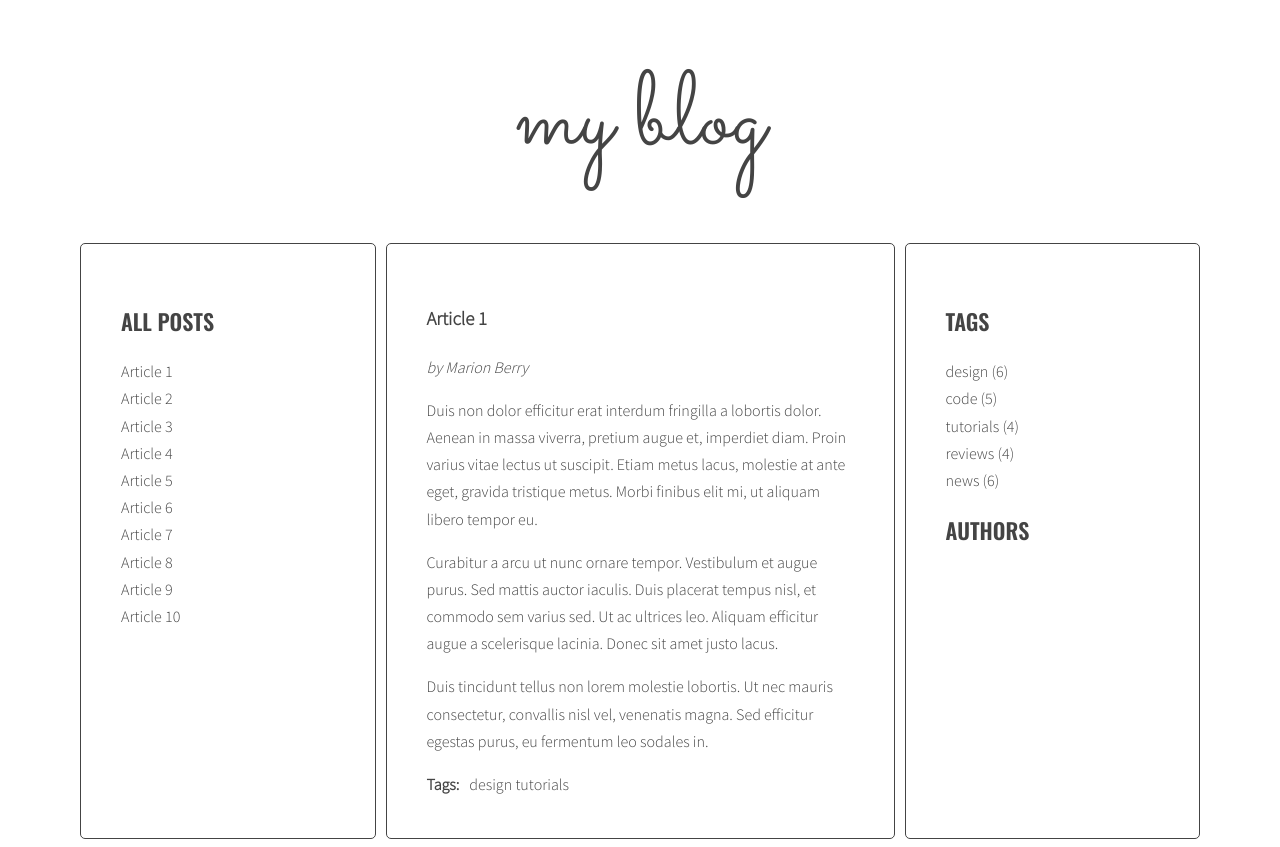
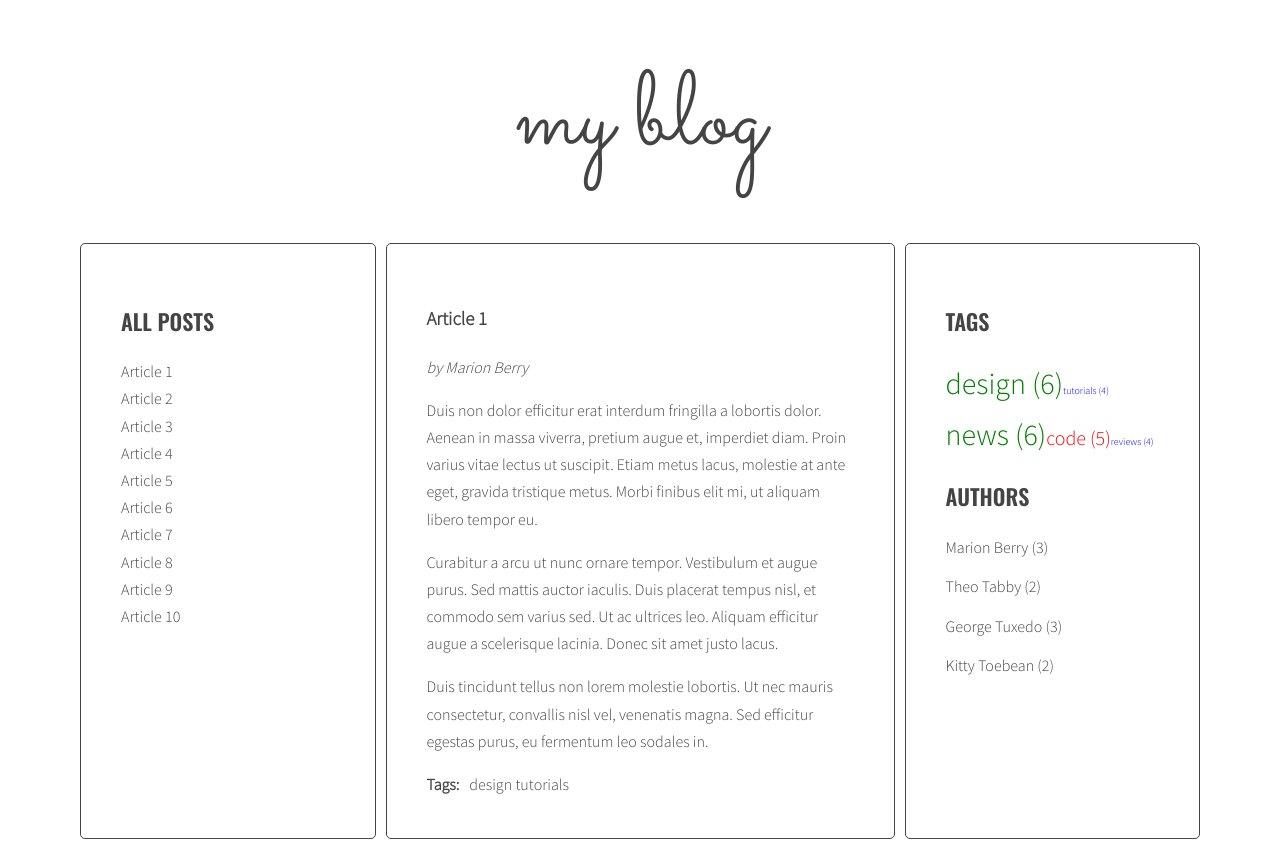
Before and after one commit to BajekM/javascript-blog, a website: page index.html in a window 1280 px wide. Drawn offline with nearby package versions, Linux system fonts and the light colour scheme.

Commit message:
Authors list

```diff
--- a/index.html
+++ b/index.html
@@ -51,7 +51,7 @@
                   </ul>
                 </div>
               </article>
-              <article class="post" id="article-3" data-tags="news review design" data-author="George Tuxedo">
+              <article class="post" id="article-3" data-tags="news reviews design" data-author="George Tuxedo">
                 <h3 class="post-title">Article 3</h3>
                 <p class="post-author"></p>
                 <div class="post-content">
@@ -182,11 +182,7 @@
             <aside class="sidebar">
               <h2 class="section-title">Tags</h2>
               <ul class="list tags">
-                <li><a href="#">design</a> <span>(6)</span></li>
-                <li><a href="#">code</a> <span>(5)</span></li>
-                <li><a href="#">tutorials</a> <span>(4)</span></li>
-                <li><a href="#">reviews</a> <span>(4)</span></li>
-                <li><a href="#">news</a> <span>(6)</span></li>
+
               </ul>
               <h2 class="section-title">Authors</h2>
               <ul class="list authors">
--- a/js/script.js
+++ b/js/script.js
@@ -54,7 +54,10 @@
     optTitleSelector = '.post-title',
     optTitleListSelector = '.titles',
     optArticleTagsSelector = '.post-tags .list',
-    optArticleAuthorSelector = '.post-author';
+    optArticleAuthorSelector = '.post-author',
+    optTagsListSelector = '.tags.list',
+    optCloudClassCount = 5,
+    optCloudClassPrefix = 'tag-size-';
 
   function generateTitleLinks(customSelector = ''){
 
@@ -104,7 +107,36 @@
   generateTitleLinks();
 
 
+  function calculateTagsParams(tags){
+    const params = {min: 999999, max: 0};
+
+    for (let tag in tags){
+      console.log(tag + ' is used ' + tags[tag] + ' times');
+      if(tags[tag] > params.max){
+        params.max = tags[tag];
+      }
+      if(tags[tag] < params.min){
+        params.min = tags[tag];
+      }
+    }
+
+    return params;
+  }
+
+  function calculateTagClass(count, params){
+
+    const classNumber = Math.floor( ( (count - params.min) / (params.max - params.min) ) * optCloudClassCount + 1 );
+    const TagClass = optCloudClassPrefix + classNumber;
+    return TagClass;
+
+  }
+
+
   function generateTags(){
+    /* [NEW] create a new variable allTags with an empty array */
+
+    let allTags = {};
+
     /* find all articles */
 
     const articles = document.querySelectorAll(optArticleSelector);
@@ -141,6 +173,15 @@
         const linkHTML = '<li><a href="#tag-' + tag + '"><span>' + tag + '</span></a></li> ';
         console.log(linkHTML);
 
+        /* [NEW] check if this link is NOT already in allTags */
+
+        if(!allTags.hasOwnProperty(tag)){
+        /* [NEW] add tag to allTags object */
+          allTags[tag] = 1;
+        } else {
+          allTags[tag]++;
+        }
+
         /* add generated code to html variable */
 
         html = html + linkHTML;
@@ -153,7 +194,30 @@
 
       tagList.innerHTML=html;
 
-    /* END LOOP: for every article: */
+      /* END LOOP: for every article: */
+
+      /* [NEW] find list of tags in right column */
+      const tagList2 = document.querySelector('.tags');
+
+      console.log(allTags);
+
+      const tagsParams = calculateTagsParams(allTags);
+      console.log(tagsParams);
+
+      /*[NEW] create variable for all links HTML code */
+      let allTagsHTML= '';
+
+      /*[NEW] START LOOP: for each tag in allTags: */
+      for(let tag in allTags){
+        /* [NEW] generate code of a link and add it to allTagsHTML*/
+        allTagsHTML += '<li><a class=" '+ calculateTagClass(allTags[tag], tagsParams) + '" href="#tag-' + tag + '"><span>' + tag + ' (' + allTags[tag] + ') ' + '</li></a></span>';
+      }
+      /*[NEW] END LOOP: for each tags in allTags: */
+
+      /* [NEW] add html from allTagsHTML to tagList */
+      tagList2.innerHTML = allTagsHTML;
+
+
     }
   }
 
@@ -244,6 +308,10 @@
 
 
   function generateAuthors(){
+    /* [NEW] create a new variable allTags with an empty array */
+
+    let allAuthors = {};
+
     /* find all articles */
     const articles = document.querySelectorAll(optArticleSelector);
 
@@ -273,12 +341,38 @@
 
       html = html + linkHTML;
 
+      /* check if this link is not already in allAuthors*/
+
+      if(!allAuthors.hasOwnProperty(articleAuthor)) {
+
+        /* add author to allAutors object */
+
+        allAuthors[articleAuthor] = 1;
+      } else {
+        allAuthors[articleAuthor]++;
+      }
+
+      /* generate authors in right column */
+
+      let allAuthorsHTML = '';
+
+      for(let articleAuthor in allAuthors){
+
+        allAuthorsHTML += '<li><a href="#author-' + articleAuthor + '">' + articleAuthor + ' (' + allAuthors[articleAuthor] + ') ';
+      }
+
+      const authorList = document.querySelector('.authors');
+
+      authorList.innerHTML = allAuthorsHTML;
+
       /* insert HTML of all the links into the author wrapper */
 
       Author.innerHTML=html;
 
     /* END LOOP: for every article: */
     }
+
+
   }
 
   generateAuthors();
@@ -349,4 +443,7 @@
 
 
 
+
+
+
 }
--- a/sass/style.scss
+++ b/sass/style.scss
@@ -127,3 +127,35 @@
     margin: 0 10px 0 0;
   }
 }
+
+/* Zadanie*/
+
+.tag-size-1 {
+  font-size: 10px;
+  color: blue;
+}
+
+.tag-size-2 {
+  font-size: 15px;
+  color: orange;
+}
+
+.tag-size-3 {
+  font-size: 20px;
+  color: red;
+}
+
+.tag-size-4 {
+  font-size: 25px;
+  color: gray;
+}
+
+.tag-size-6 {
+
+  font-size: 30px;
+  color: green;
+}
+
+.tags li {
+  display: inline-block;
+}
```
Also changed, not shown: css/style.css, 1 other file.
